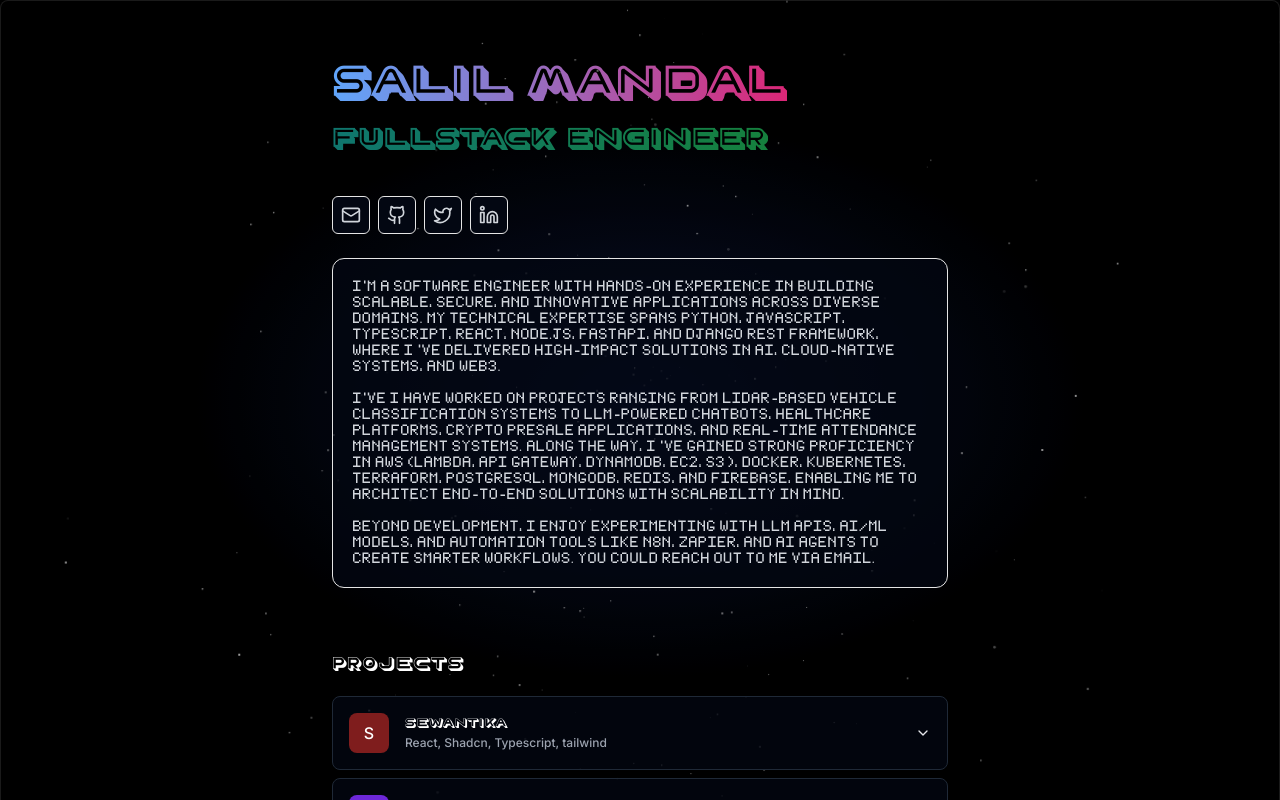
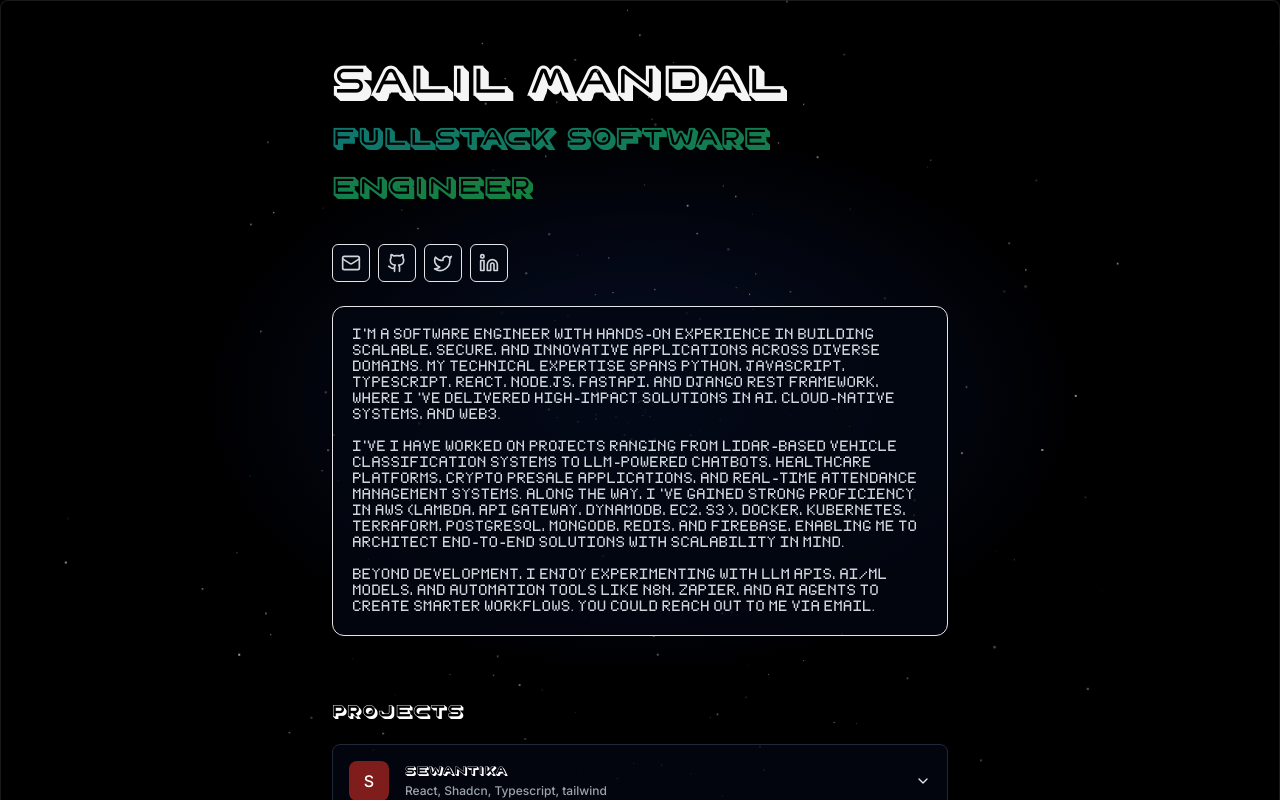
Before and after one commit to Asta1984/fluffy-octo-pancake, a Next.js app: page / in a window 1280 px wide. Shown: the top 800 px of the page. Built offline with nearby package versions, Linux system fonts and the light colour scheme.

Commit message:
2025 nov

```diff
--- a/src/app/page.tsx
+++ b/src/app/page.tsx
@@ -25,7 +25,7 @@ const ProfilePage = () => {
 
             {/* Header */}
             <div className="space-y-4">
-              <h1 className="text-3xl font-bold leading-relaxed"><span className="text-2xl sm:text-5xl font-OnlinePrivileges mb-6 bg-clip-text text-transparent bg-gradient-to-r from-blue-400 to-pink-600 md:mt-10">Salil Mandal</span><br /><span className="text-xl sm:text-3xl font-OnlinePrivileges mb-6 bg-clip-text text-transparent bg-gradient-to-r from-teal-700 to-green-700 md:mt-10">FullStack Engineer</span></h1>
+              <h1 className="text-3xl font-bold leading-relaxed"><span className="text-2xl sm:text-5xl font-OnlinePrivileges mb-6 bg-clip-text text-transparent bg-secondary md:mt-10">Salil Mandal</span><br /><span className="text-xl sm:text-3xl font-OnlinePrivileges mb-6 bg-clip-text text-transparent bg-gradient-to-r from-teal-700 to-green-700 md:mt-10">FullStack Software Engineer</span></h1>
               <div className="flex items-center text-gray-400">
               </div>
 
--- a/src/components/AnimatedText.tsx
+++ b/src/components/AnimatedText.tsx
@@ -25,11 +25,11 @@ export function AnimatedText({ text, className = '' }: AnimatedTextProps) {
 
         <text
         x="50%"
-        y="30%"
+        y="40%"
         textAnchor="middle"
         dominantBaseline="middle"
         strokeWidth="0.4"
-        className="font-bold fill-transparent text-6xl stroke-primary"
+        className="font-OnlinePrivileges fill-transparent text-2xl stroke-primary"
         strokeDasharray="1000"
         strokeDashoffset="0"
       >
@@ -49,7 +49,7 @@ export function AnimatedText({ text, className = '' }: AnimatedTextProps) {
         textAnchor="middle"
         dominantBaseline="middle"
         strokeWidth="0.3"
-        className="font-bold stroke-accent fill-transparent text-4xl"
+        className="font-OnlinePrivileges stroke-accent fill-transparent text-xl"
       >
         {text}
         <animate
```
